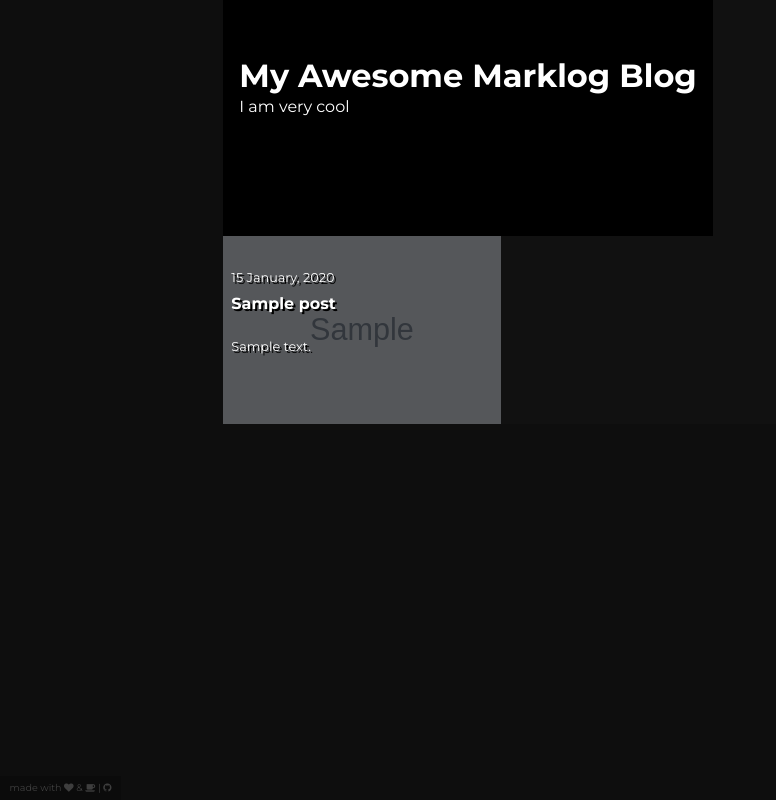
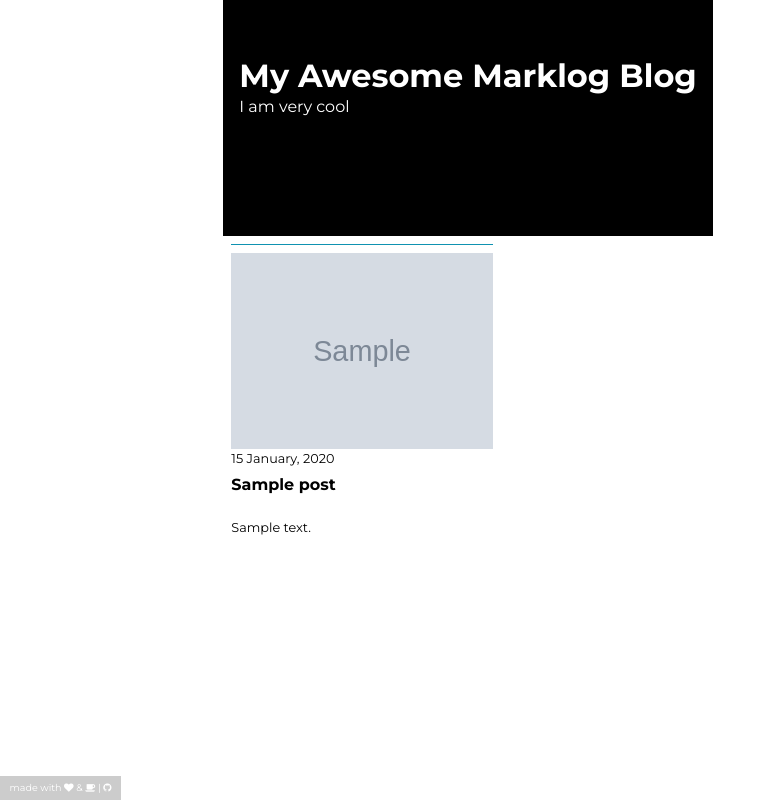
Before and after one commit to KelvinLu/octo-marklog, a Flask app: page / in a window 1280 px wide. Shown: the whole page, without its empty margins (0-776 px from the left). Run offline with Flask 2, Linux system fonts and the light colour scheme; tables that the repository leaves empty hold one stand-in row (values such as "Sample post"); grey boxes marked "Sample" are stand-in pictures; parts of the project's set-up code (start-up, migrations or seed data) failed here and were passed over.

Commit message:
Changed to white mode

```diff
--- a/marklog/static/css/base.css
+++ b/marklog/static/css/base.css
@@ -1,9 +1,5 @@
 body {
-	background-color: #0E0E0E;
+	background-color: white;
 	color: black;
 	font-family: 'Montserrat', sans-serif;
 }
-
-div.column.middle {
-	background-color: #111111;
-}
--- a/marklog/static/css/listings.css
+++ b/marklog/static/css/listings.css
@@ -28,49 +28,17 @@ div.listing {
 	}
 }
 
-div.padded {
-	padding: 2em 0.5em 4em 0.5em;
+div.listing div.padded {
+	padding: 0.5em 0em 0.5em 0em;
+	margin: 0.5em 0.5em 4em 0.5em;
 }
 
 div.listing div.words {
 	position: relative;
+
 	font-family: 'Montserrat', sans-serif;
-	text-shadow: 2px 2px black;
 	pointer-events: none;
-	color: white;
-}
-
-div.listing div.float {
-	position: absolute;
-	left: 0px;
-	top: 0px;
-}
-
-div.listing div.expand {
-	width: 100%;
-	height: 100%;
-}
-
-div.listing div.bg.image {
-	background-size: cover;
-	background-position: center center;
-}
-
-div.listing div.bg.overlay.dark {
-	opacity: 0.6;
-}
-
-div.listing div.bg.overlay.light {
-	opacity: 0.2;
-}
-
-div.listing div.bg.overlay {
-	-webkit-transition: opacity 0.2s;
-	transition: opacity 0.2s;
-}
-
-div.listing div.bg.overlay:hover {
-	opacity: 0.1;
+	color: black;
 }
 
 div.listing p.date {
@@ -109,7 +77,7 @@ span#title {
 }
 
 div#pagination {
-	border-top: 5px solid black;
+	border-top: 1px solid black;
 	text-align: center;
 }
 
--- a/marklog/static/css/post.css
+++ b/marklog/static/css/post.css
@@ -11,9 +11,9 @@ h1, h2, h3, h4, h5, h6 {
 }
 
 div.column.middle {
-	background-color: #EEF2F7;
 	padding-left: 0px;
 	padding-right: 0px;
+	border-left: 1px solid black;
 }
 
 div.padded {
--- a/marklog/templates/listings.html
+++ b/marklog/templates/listings.html
@@ -28,19 +28,13 @@
   <div class="row">
     <div id="listings" class="medium-10 medium-offset-1 column middle">
       {% for post in posts %}
-        <div class="listing padded">
+        <div class="listing">
+          <div class="padded" style="border-top: 1px solid {{ post_colors|random }};">
             <a class="postlink" href="/post/{{ post.slug }}">
 
             {% if post.previewimage %}
-            <div class="bg padded float expand image" style="background-image: url({{ post.previewimage }});">
-            </div>
-            <div class="bg padded float expand overlay dark" style="background-color: black;">
-            </div>
-          {% else %}
-            <div class="bg padded float expand color" style="background-color: {{ post_colors|random }};">
-            </div>
-            <div class="bg padded float expand overlay light" style="background-color: black;">
-            </div>
+              <img class="image" src="{{ post.previewimage }}">
+              </img>
             {% endif %}
 
               <div class="words">
@@ -52,6 +46,7 @@
               </div>
 
             </a>
+          </div>
         </div>
       {% endfor %}
     </div>
```
Lines whose indentation alone changed are shown as unchanged.
